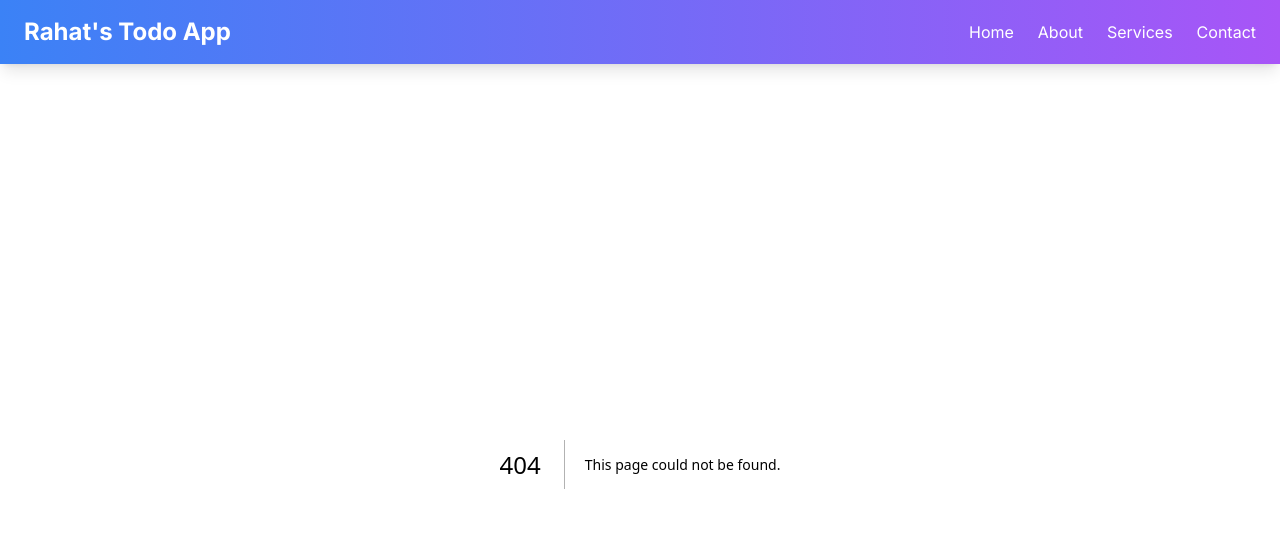
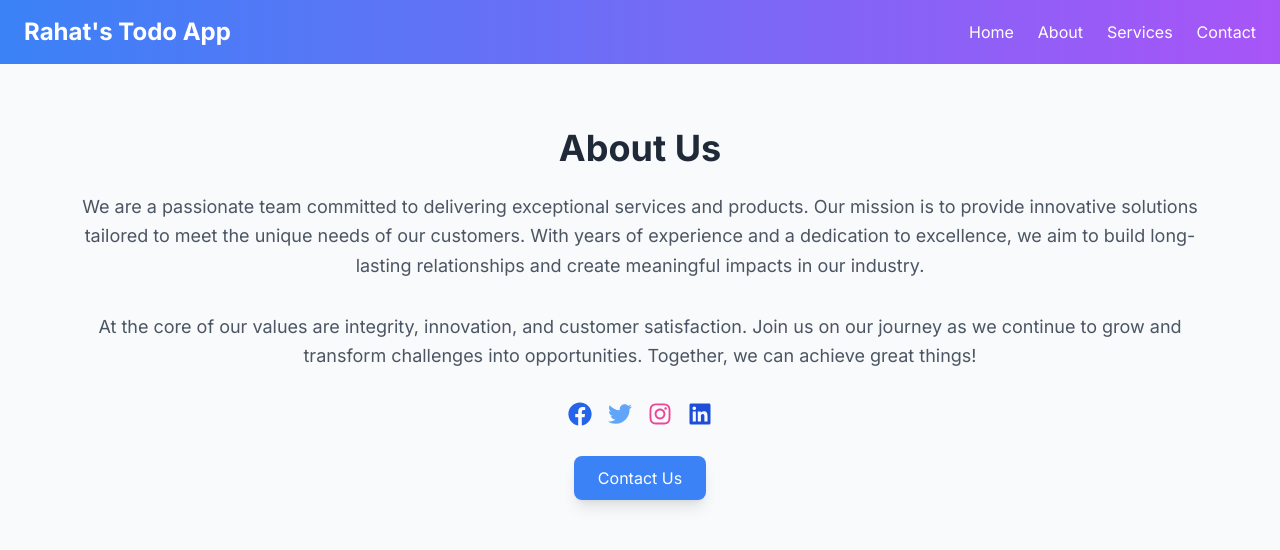
Before and after one commit to rahathasanDev/Todo-Next-App, a Next.js app: page /about in a window 1280 px wide. Before the commit this address had no page. Shown: the top 550 px of the page. Built offline with nearby package versions, Linux system fonts and the light colour scheme.

Commit message:
some changes on about routes

```diff
--- a/app/Components/Navbar.jsx
+++ b/app/Components/Navbar.jsx
@@ -15,8 +15,8 @@ const Navbar = () => {
           <a href="#">Rahat's Todo App</a>
         </div>
         <div className="hidden md:flex space-x-6">
-          <a href="#" className="text-white hover:text-yellow-300 transition duration-300">Home</a>
-          <a href="#about" className="text-white hover:text-yellow-300 transition duration-300">About</a>
+          <a href="/" className="text-white hover:text-yellow-300 transition duration-300">Home</a>
+          <a href="/about" className="text-white hover:text-yellow-300 transition duration-300">About</a>
           <a href="#services" className="text-white hover:text-yellow-300 transition duration-300">Services</a>
           <a href="#contact" className="text-white hover:text-yellow-300 transition duration-300">Contact</a>
         </div>
@@ -56,7 +56,7 @@ const Navbar = () => {
         className={`md:hidden ${isOpen ? 'block' : 'hidden'} bg-gradient-to-r from-blue-500 to-purple-500 text-white px-6 py-4`}
       >
         <a href="#" className="block py-2">Home</a>
-        <a href="#about" className="block py-2">About</a>
+        <a href="/about" className="block py-2">About</a>
         <a href="#services" className="block py-2">Services</a>
         <a href="#contact" className="block py-2">Contact</a>
       </div>
--- /dev/null
+++ b/app/about/page.js
@@ -0,0 +1,71 @@
+import { FaFacebook, FaTwitter, FaInstagram, FaLinkedin } from 'react-icons/fa';
+
+export const metadata = {
+  title: "About Us - ToDo Next App",
+  description: "Learn more about our team and mission to deliver innovative solutions.",
+};
+
+const AboutPage = () => {
+  return (
+    <section className="bg-gray-50 py-16 px-6">
+      <div className="max-w-6xl mx-auto text-center">
+        <h1 className="text-4xl font-bold text-gray-800 mb-6">About Us</h1>
+        <p className="text-gray-600 text-lg leading-relaxed mb-8">
+          We are a passionate team committed to delivering exceptional services and products.
+          Our mission is to provide innovative solutions tailored to meet the unique needs of
+          our customers. With years of experience and a dedication to excellence, we aim to
+          build long-lasting relationships and create meaningful impacts in our industry.
+        </p>
+        <p className="text-gray-600 text-lg leading-relaxed mb-8">
+          At the core of our values are integrity, innovation, and customer satisfaction.
+          Join us on our journey as we continue to grow and transform challenges into opportunities.
+          Together, we can achieve great things!
+        </p>
+        <div className="flex justify-center gap-4 mt-8">
+          <a
+            href="https://facebook.com"
+            target="_blank"
+            rel="noopener noreferrer"
+            className="text-blue-600 hover:text-blue-800 transition duration-300 text-2xl"
+          >
+            <FaFacebook />
+          </a>
+          <a
+            href="https://twitter.com"
+            target="_blank"
+            rel="noopener noreferrer"
+            className="text-blue-400 hover:text-blue-600 transition duration-300 text-2xl"
+          >
+            <FaTwitter />
+          </a>
+          <a
+            href="https://instagram.com"
+            target="_blank"
+            rel="noopener noreferrer"
+            className="text-pink-500 hover:text-pink-700 transition duration-300 text-2xl"
+          >
+            <FaInstagram />
+          </a>
+          <a
+            href="https://linkedin.com"
+            target="_blank"
+            rel="noopener noreferrer"
+            className="text-blue-700 hover:text-blue-900 transition duration-300 text-2xl"
+          >
+            <FaLinkedin />
+          </a>
+        </div>
+        <div className="mt-10">
+          <a
+            href="#contact"
+            className="bg-blue-500 text-white px-6 py-3 rounded-lg shadow-lg hover:bg-blue-600 transition duration-300"
+          >
+            Contact Us
+          </a>
+        </div>
+      </div>
+    </section>
+  );
+};
+
+export default AboutPage;
```
